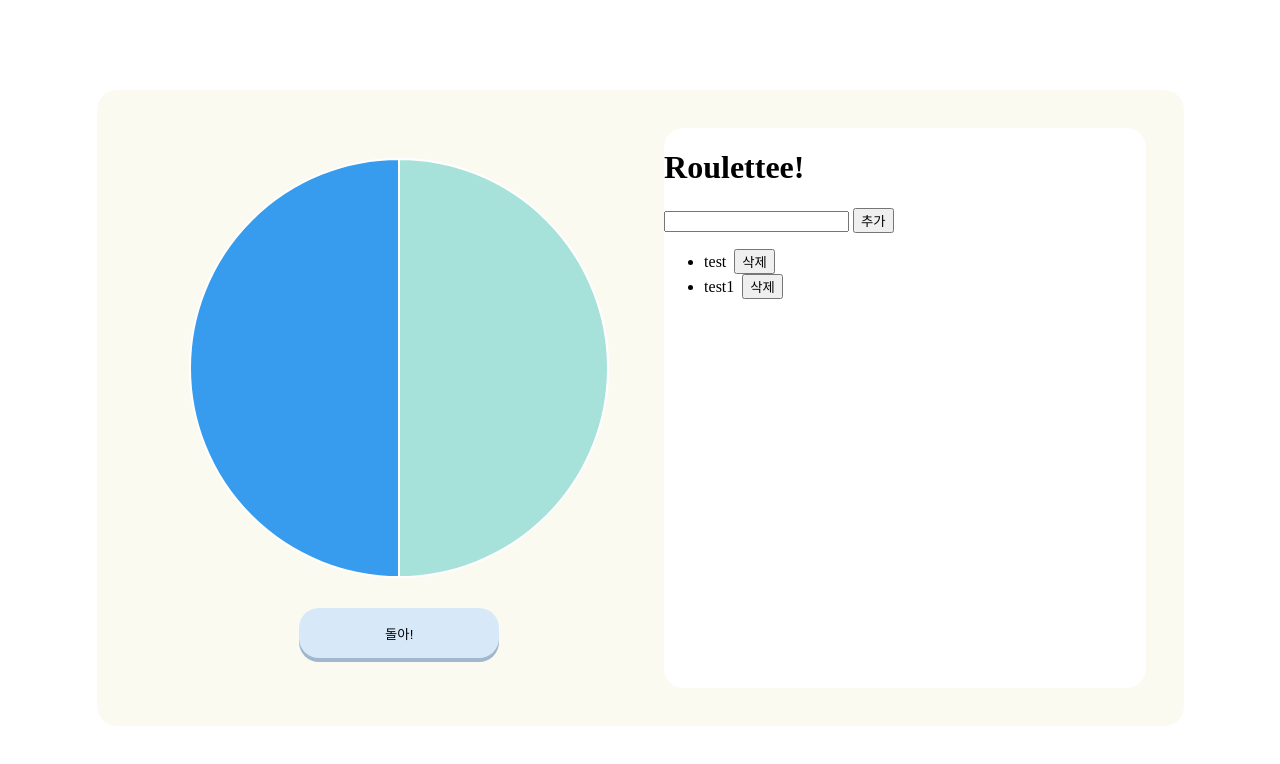
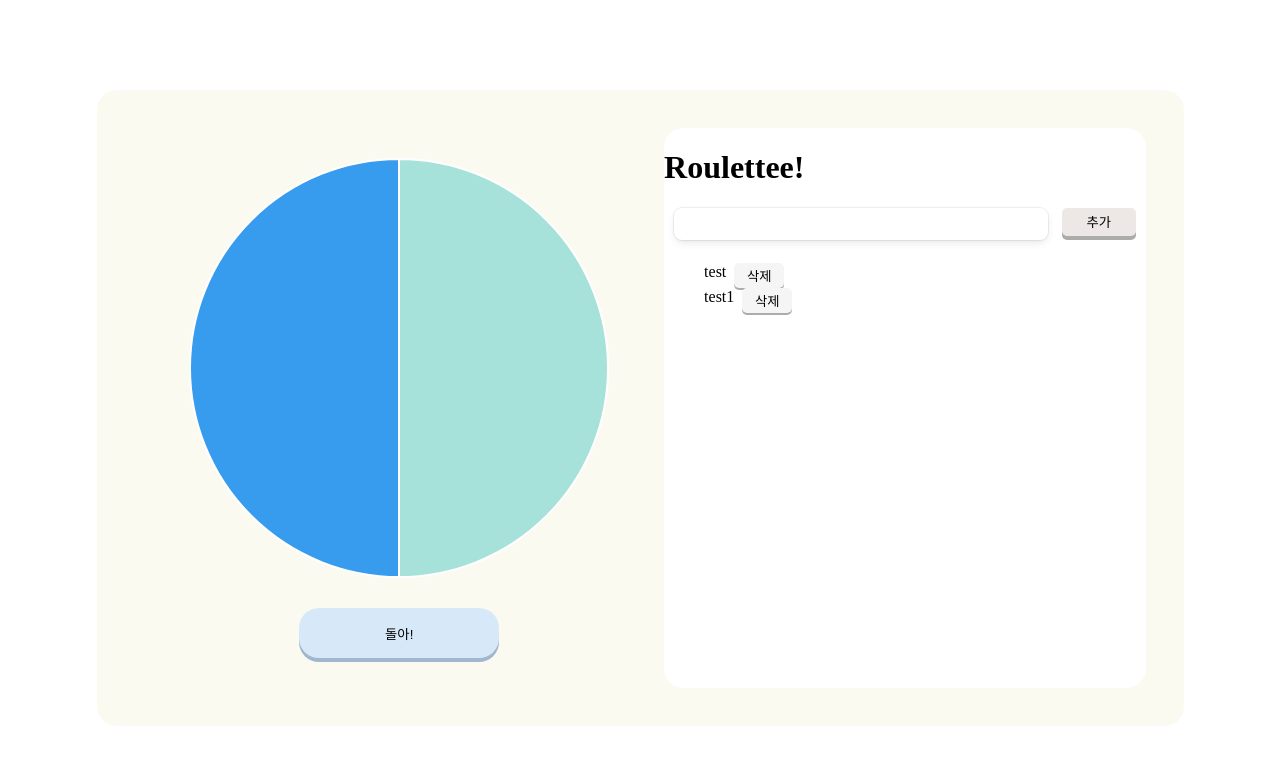
Before and after one commit to Yun-D/roulettee, a React (Create React App) app: page / in a window 1280 px wide. Shown: the top 764 px of the page. Built offline with nearby package versions, Linux system fonts and the light colour scheme.

Commit message:
🎨Design: 투두 부분 css 적용

```diff
--- a/src/components/Item.js
+++ b/src/components/Item.js
@@ -4,9 +4,11 @@ import { DELETE_ITEM } from "../utils/todoSlice";
 
 function Item({ id, text, onBtnClick }) {
   return (
-    <li>
+    <li className="task wrapper">
       {text}&nbsp;&nbsp;
-      <button onClick={() => onBtnClick(id)}> 삭제 </button>
+      <button onClick={() => onBtnClick(id)} className="taskBtn">
+        삭제
+      </button>
     </li>
   );
 }
--- a/src/components/Style.css
+++ b/src/components/Style.css
@@ -69,3 +69,60 @@
   background-color: white;
   border-radius: 20px;
 }
+
+.input {
+  margin-right: 10px;
+  height: 30px;
+  flex: 3;
+  border-radius: 8px;
+  border: 0;
+  box-shadow: 0px 4px 8px -2px rgba(59, 61, 64, 0.15),
+    0px 0px 0px 1px rgba(47, 49, 53, 0.08);
+}
+
+.todoBtn {
+  width: 50px;
+  flex: 0.5;
+  height: 28px;
+  background-color: #ede8e6;
+  border: 0;
+  border-radius: 5px;
+  box-shadow: 0px 4px 0px #aeacab;
+  position: relative;
+}
+.todoBtn:active {
+  top: 4px;
+  box-shadow: 0 0 #aeacab;
+  background-color: #aeacab;
+}
+
+/* ------------------------------ */
+
+.task {
+  list-style-type: none;
+  height: 13%;
+}
+
+.taskBtn {
+  width: 50px;
+  height: 25px;
+  background-color: whitesmoke;
+  border: 0;
+  border-radius: 5px;
+  box-shadow: 0px 2px 0px #aeacab;
+}
+
+/* ------------------------------ */
+
+.wrapper {
+  display: flex;
+  flex-direction: row;
+}
+.todo {
+  margin: 0 10px;
+  height: 7%;
+}
+.center {
+  align-items: center;
+  justify-content: center;
+}
--- a/src/components/TodoList.js
+++ b/src/components/TodoList.js
@@ -30,10 +30,15 @@ const TodoList = () => {
       <div className="todolist">
         <h1>Roulettee!</h1>
 
-        <form onSubmit={onSubmit}>
-          <input type="text" value={todoText} onChange={plusItem}></input>
+        <form onSubmit={onSubmit} className="todo wrapper">
+          <input
+            type="text"
+            value={todoText}
+            onChange={plusItem}
+            className="input"
+          ></input>
           &nbsp;
-          <button> 추가 </button>
+          <button className="todoBtn"> 추가 </button>
         </form>
 
         <ul>
```
